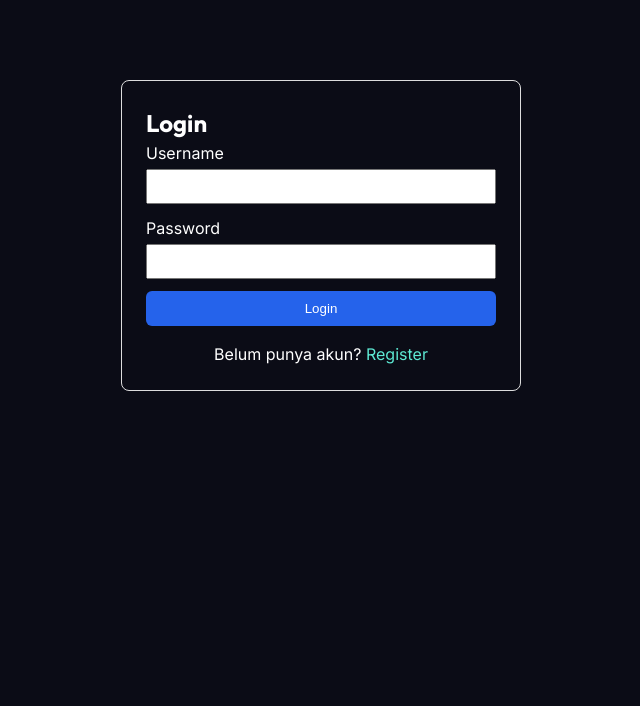
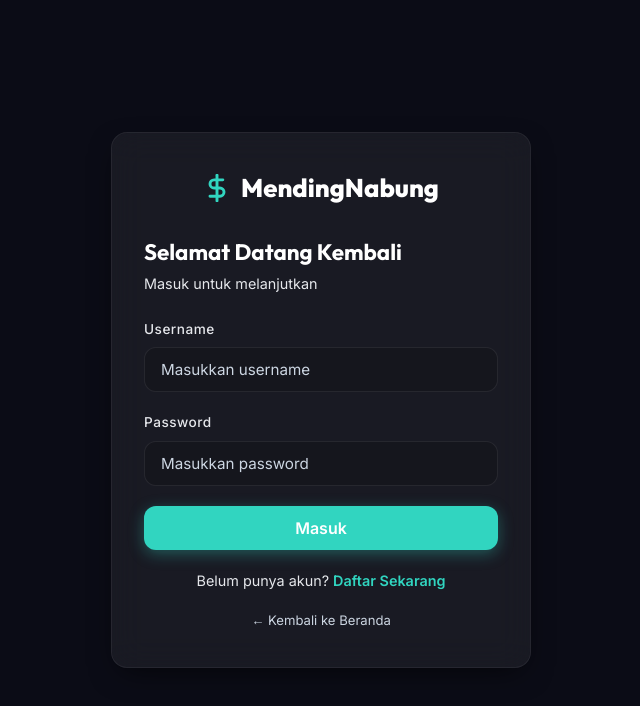
Before and after one commit to Resanso/tubes-pbo, a React (Vite) app in the folder frontend/: page /login in a window 1280 px wide. Shown: the top 706 px of the page, without its empty margins (319-959 px from the left). Built offline with nearby package versions, Linux system fonts and the light colour scheme; no server answers.

Commit message:
[mentio] buat landing page untuk ini

```diff
--- a/frontend/src/pages/LoginPage.tsx
+++ b/frontend/src/pages/LoginPage.tsx
@@ -9,41 +9,139 @@ const LoginPage: React.FC = () => {
 
   const handleSubmit = (e: React.FormEvent) => {
     e.preventDefault();
-    mutate(form, { onSuccess: () => navigate('/') });
+    mutate(form, { onSuccess: () => navigate('/dashboard') });
   };
 
   return (
-    <div style={{ maxWidth: 400, margin: '80px auto', padding: 24, border: '1px solid #ddd', borderRadius: 8 }}>
-      <h2>Login</h2>
+    <main
+      style={{
+        minHeight: '100vh',
+        background: 'var(--bg-primary)',
+        display: 'flex',
+        alignItems: 'center',
+        justifyContent: 'center',
+        padding: 24,
+      }}
+    >
+      <div
+        className="card-glass fade-in-up"
+        style={{ maxWidth: 420, width: '100%', padding: '36px 32px' }}
+      >
+        {/* Logo */}
+        <div style={{ textAlign: 'center', marginBottom: 28 }}>
+          <Link to="/" style={{ textDecoration: 'none' }}>
+            <div
+              style={{
+                display: 'inline-flex',
+                alignItems: 'center',
+                gap: 10,
+                fontFamily: 'var(--font-title)',
+                fontSize: '1.6rem',
+                fontWeight: 800,
+                color: '#ffffff',
+              }}
+            >
+              <svg
+                width="28"
+                height="28"
+                viewBox="0 0 24 24"
+                fill="none"
+                stroke="var(--accent-primary)"
+                strokeWidth="2.5"
+                strokeLinecap="round"
+                strokeLinejoin="round"
+              >
+                <line x1="12" y1="1" x2="12" y2="23"></line>
+                <path d="M17 5H9.5a3.5 3.5 0 0 0 0 7h5a3.5 3.5 0 0 1 0 7H6"></path>
+              </svg>
+              MendingNabung
+            </div>
+          </Link>
+        </div>
+
+        <h2
+          style={{
+            fontFamily: 'var(--font-title)',
+            fontSize: '1.4rem',
+            fontWeight: 700,
+            marginBottom: 4,
+            color: '#ffffff',
+          }}
+        >
+          Selamat Datang Kembali
+        </h2>
+        <p style={{ color: 'var(--text-secondary)', fontSize: '0.9rem', marginBottom: 24 }}>
+          Masuk untuk melanjutkan
+        </p>
+
         <form onSubmit={handleSubmit}>
-        <div style={{ marginBottom: 12 }}>
-          <label>Username</label><br />
+          <div className="input-group">
+            <label className="input-label">Username</label>
             <input
-            style={{ width: '100%', padding: 8, marginTop: 4, boxSizing: 'border-box' }}
+              className="input-control"
+              placeholder="Masukkan username"
               value={form.username}
-            onChange={e => setForm(f => ({ ...f, username: e.target.value }))}
+              onChange={(e) => setForm((f) => ({ ...f, username: e.target.value }))}
               required
             />
           </div>
-        <div style={{ marginBottom: 12 }}>
-          <label>Password</label><br />
+
+          <div className="input-group">
+            <label className="input-label">Password</label>
             <input
               type="password"
-            style={{ width: '100%', padding: 8, marginTop: 4, boxSizing: 'border-box' }}
+              className="input-control"
+              placeholder="Masukkan password"
               value={form.password}
-            onChange={e => setForm(f => ({ ...f, password: e.target.value }))}
+              onChange={(e) => setForm((f) => ({ ...f, password: e.target.value }))}
               required
             />
           </div>
-        {error && <p style={{ color: 'red' }}>Login gagal. Periksa username/password.</p>}
-        <button type="submit" disabled={isPending} style={{ width: '100%', padding: 10, background: '#2563eb', color: '#fff', border: 'none', borderRadius: 6, cursor: 'pointer' }}>
-          {isPending ? 'Loading...' : 'Login'}
+
+          {error && (
+            <p
+              style={{
+                color: 'var(--color-rejected)',
+                fontSize: '0.85rem',
+                marginBottom: 12,
+                display: 'flex',
+                alignItems: 'center',
+                gap: 6,
+              }}
+            >
+              <svg width="16" height="16" viewBox="0 0 24 24" fill="none" stroke="currentColor" strokeWidth="2.5">
+                <circle cx="12" cy="12" r="10"></circle>
+                <line x1="12" y1="8" x2="12" y2="12"></line>
+                <line x1="12" y1="16" x2="12.01" y2="16"></line>
+              </svg>
+              Login gagal. Periksa username/password.
+            </p>
+          )}
+
+          <button
+            type="submit"
+            disabled={isPending}
+            className="btn btn-primary"
+            style={{ width: '100%', padding: '12px 0', fontSize: '1rem' }}
+          >
+            {isPending ? 'Memproses...' : 'Masuk'}
           </button>
         </form>
-      <p style={{ marginTop: 16, textAlign: 'center' }}>
-        Belum punya akun? <Link to="/register">Register</Link>
+
+        <p style={{ marginTop: 20, textAlign: 'center', color: 'var(--text-secondary)', fontSize: '0.9rem' }}>
+          Belum punya akun?{' '}
+          <Link to="/register" style={{ color: 'var(--accent-primary)', fontWeight: 600 }}>
+            Daftar Sekarang
+          </Link>
         </p>
+
+        <div style={{ textAlign: 'center', marginTop: 16 }}>
+          <Link to="/" style={{ color: 'var(--text-muted)', fontSize: '0.82rem' }}>
+            ← Kembali ke Beranda
+          </Link>
         </div>
+      </div>
+    </main>
   );
 };
 
```
Lines whose indentation alone changed are shown as unchanged.
